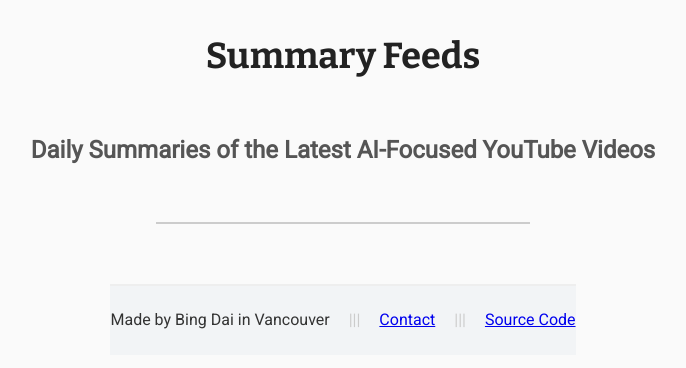
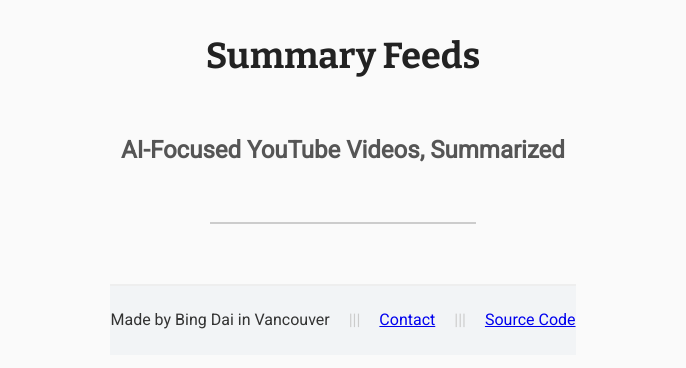
Before and after one commit to bingdai/summaryfeeds, a Flask app: template templates/index.html in a window 1280 px wide. Shown: the top 368 px of the page, without its empty margins (297-983 px from the left). Run offline with Flask 3, Linux system fonts and the light colour scheme; the template is opened without the code that fills it, so the values that code supplies are empty.

Commit message:
Update tagline in index.html

```diff
--- a/templates/index.html
+++ b/templates/index.html
@@ -2,7 +2,7 @@
 {% block title %}Home - Summary Feeds{% endblock %}
 {% block content %}
 <div class="content">
-    <div class="tagline">Daily Summaries of the Latest AI-Focused YouTube Videos</div>
+    <div class="tagline">AI-Focused YouTube Videos, Summarized</div>
     <div class="tagline-divider"></div>
     {% for date, videos in daily_videos.items() %}
         <h2>{{ date }}</h2>
```
